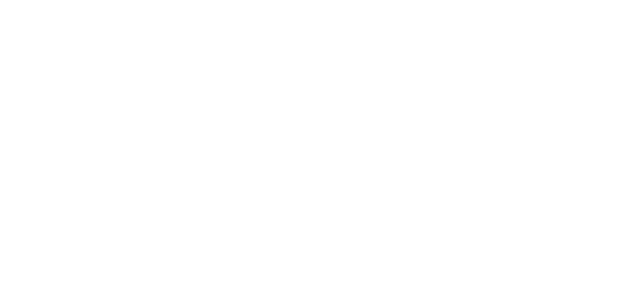
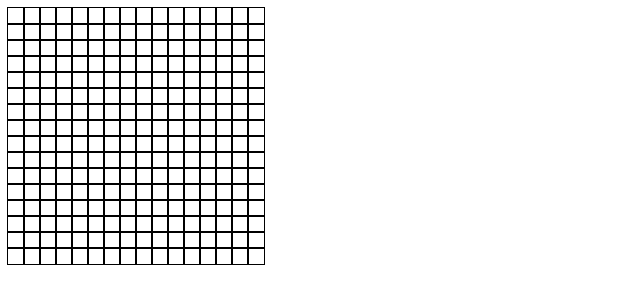
Before and after one commit to Emman-pip/etch-a-sketch, a plain HTML site: page index.html in a window 1280 px wide. Shown: the whole page, without its empty margins (0-640 px from the left). Drawn offline with Linux system fonts and the light colour scheme.

Commit message:
Add grid

```diff
--- a/index.html
+++ b/index.html
@@ -8,7 +8,7 @@
     <link rel="stylesheet" href="style.css">
 </head>
 <body>
+    <div class="container"></div>
     <script src="script.js"></script>
-
 </body>
 </html>
--- a/script.js
+++ b/script.js
@@ -0,0 +1,14 @@
+const grid = document.querySelectorAll('.container');
+grid.forEach((content) => {
+    for (let i =1;i<=16;i++){
+        const lol = document.createElement('div');
+        lol.classList.toggle('flex');
+        for (let j =1;j<=16;j++){
+            const lol2 = document.createElement('div');
+            lol2.classList.toggle('grid');
+            lol.appendChild(lol2);
+            content.appendChild(lol);
+        }
+        }
+
+    })
--- a/style.css
+++ b/style.css
@@ -0,0 +1,14 @@
+.flex {
+    display:flex;
+}
+
+.grid {
+    width: 1rem;
+    height: 1rem;
+    outline: 1px solid black;
+
+}
+
+.grid:hover {
+    background-color: black;
+}
```
